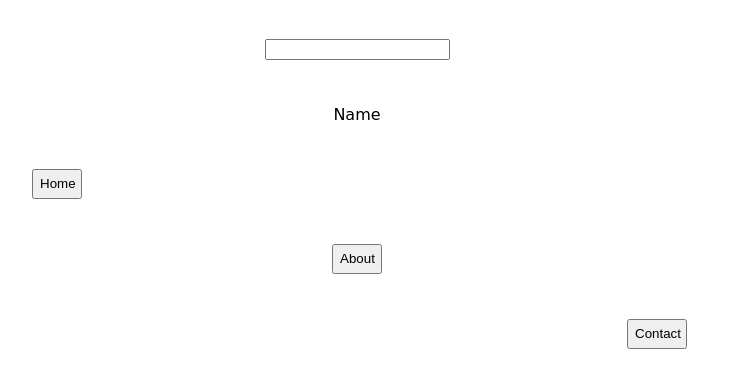
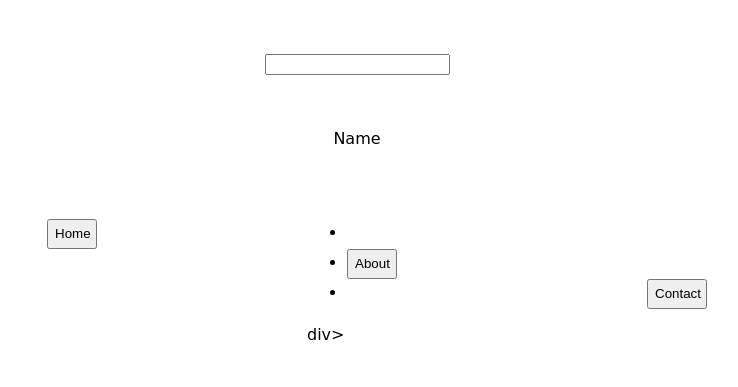
Before and after one commit to irenewilliams77/week3, a plain HTML site: page fancy.html in a window 1280 px wide. Shown: the part 117-504 px from the top of the page, without its empty margins (283-1021 px from the left). Drawn offline with Linux system fonts and the light colour scheme.

Commit message:
added aria to buttons

```diff
--- a/fancy.html
+++ b/fancy.html
@@ -13,9 +13,19 @@
 <label for="name" class="label-name">
 <span class="content-name">Name</span>
 </label>
-
-<button class="Home">Home</button>
-<button class="About">About</button>
-<button class="Contact">Contact</button>
+<div class="container">
+    <header>
+        <nav>
+            <ul>
+                <li>
+                  <button class="Home" role="button" aria-checked="true">Home</button>
+                </li>
+                <li><button class="About" role="button" aria-checked="true">About</button>
+                </li>
+                <li> <button class="Contact" role="button" aria-checked="true">Contact</button>
+                </li>
+            </ul>
+        </nav>
+    </header>div>
 </body>
 </html>
```
